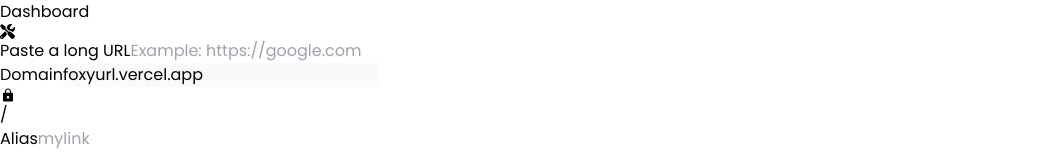
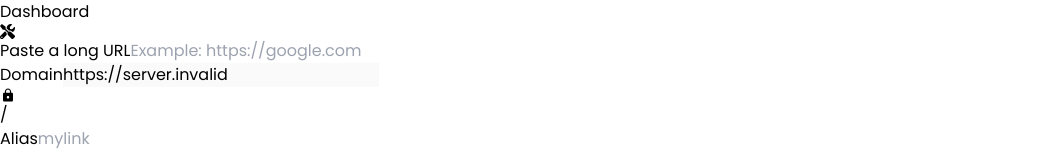
Before and after one commit to vardhan-ganugula/foxy_urlshortner, a React (Vite) app in the folder frontend/: page / in a window 1280 px wide. Shown: the part 1384-1537 px from the top of the page, without its empty margins (0-1038 px from the left). Built offline with nearby package versions, Linux system fonts and the light colour scheme; no server answers.

Commit message:
front end

```diff
--- a/frontend/src/components/Main.jsx
+++ b/frontend/src/components/Main.jsx
@@ -11,7 +11,7 @@ function Main() {
   const [url, setUrl] = useState("");
   const [alias, setAlias] = useState("");
   const [shortUrl, setShortUrl] = useState("");
-  const [domain, setDomain] = useState("foxyurl.vercel.app");
+  const [domain, setDomain] = useState(import.meta.env.VITE_BACKURL);
   const [alert, setAlert] = useState({ type: "", data: "", visible: false });
   useEffect(() => {
     let parentDiv = document.querySelector("#parentDiv");
```
